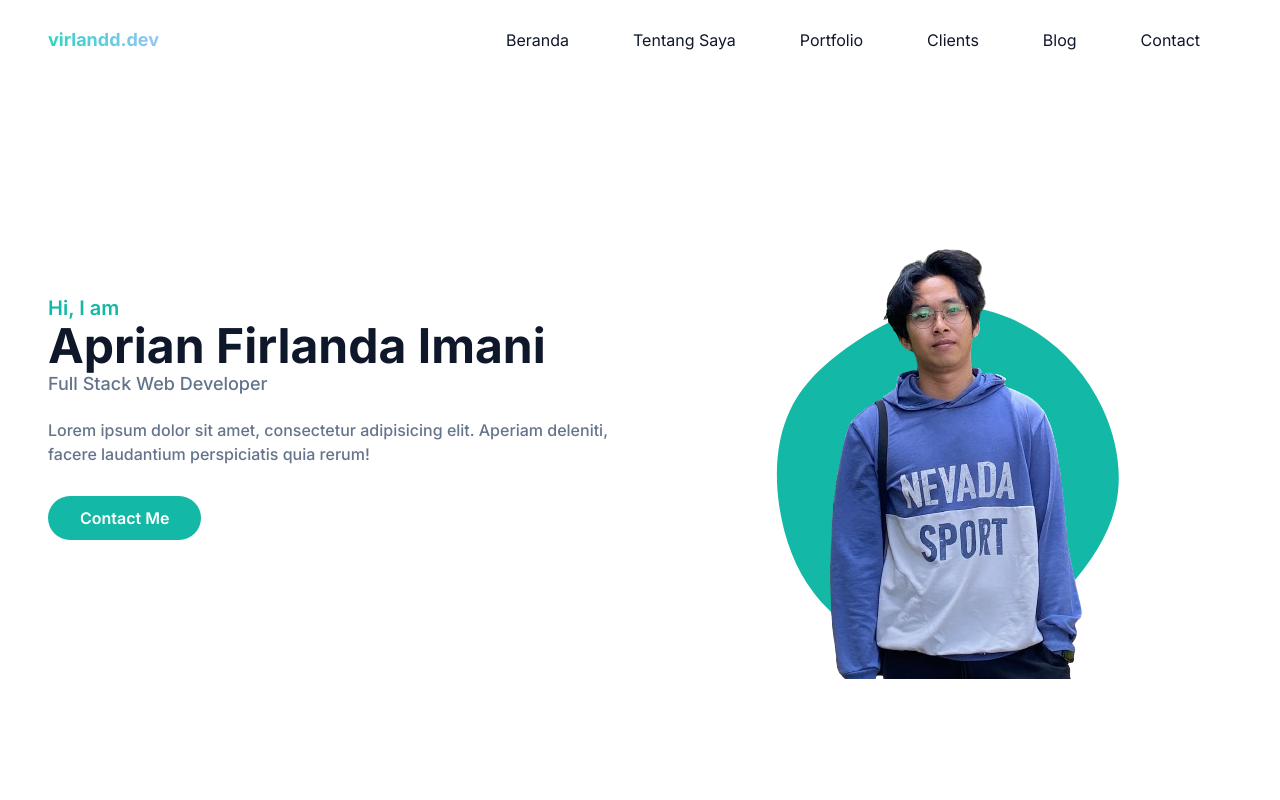
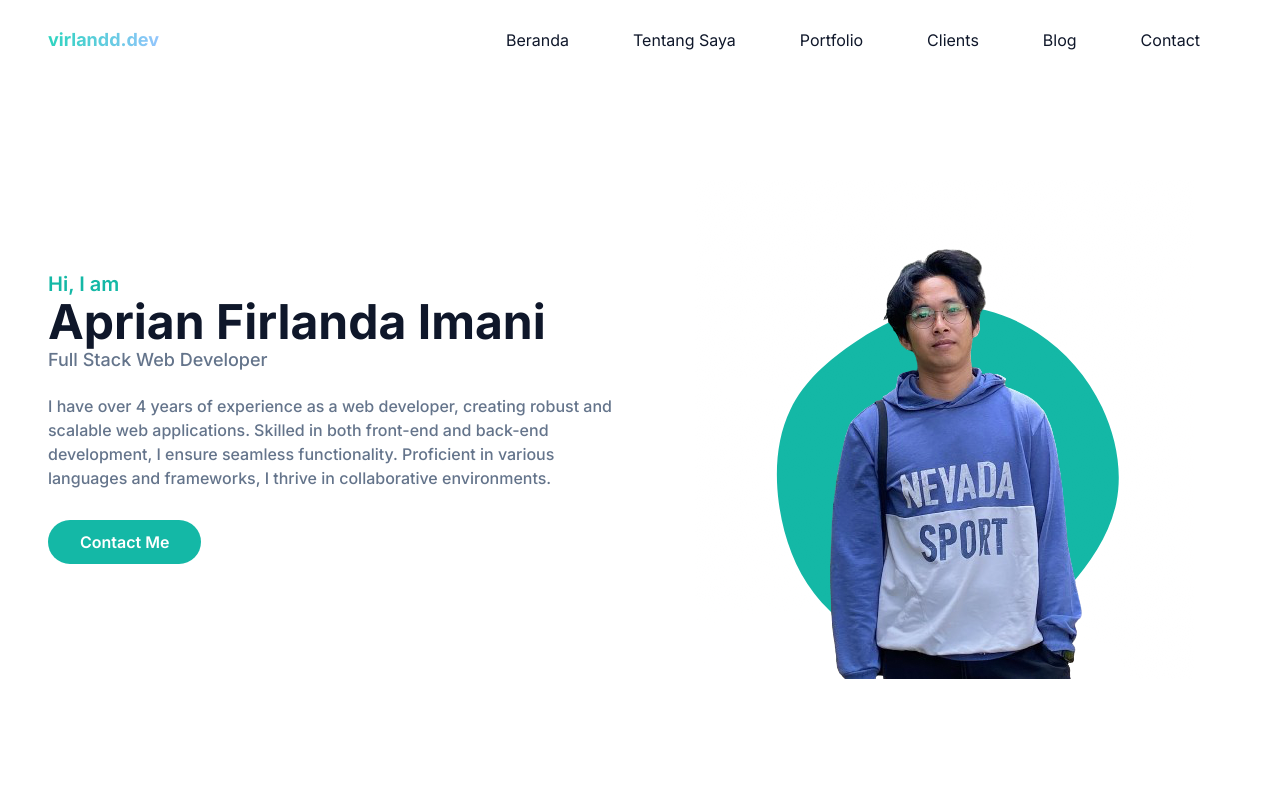
Before and after one commit to aprianfirlanda/my-portofolio, a Next.js app: page / in a window 1280 px wide. Shown: the top 800 px of the page. Built offline with nearby package versions, Linux system fonts and the light colour scheme.

Commit message:
feat: update content description on hero

```diff
--- a/src/app/(root)/(home)/page.tsx
+++ b/src/app/(root)/(home)/page.tsx
@@ -21,11 +21,14 @@ export default function Home() {
                 Full Stack Web Developer
               </h2>
               <p className='mb-10 font-medium text-secondary'>
-                Lorem ipsum dolor sit amet, consectetur adipisicing elit.
-                Aperiam deleniti, facere laudantium perspiciatis quia rerum!
+                I have over 4 years of experience as a web developer, creating
+                robust and scalable web applications. Skilled in both front-end
+                and back-end development, I ensure seamless functionality.
+                Proficient in various languages and frameworks, I thrive in
+                collaborative environments.
               </p>
               <a
-                href='#'
+                href='https://api.whatsapp.com/send/?phone=%2B6282253600917&text&type=phone_number&app_absent=0'
                 className='rounded-full bg-primary px-8 py-3 text-base font-semibold text-white transition duration-300 ease-in-out hover:opacity-80 hover:shadow-lg'
               >
                 Contact Me
```
